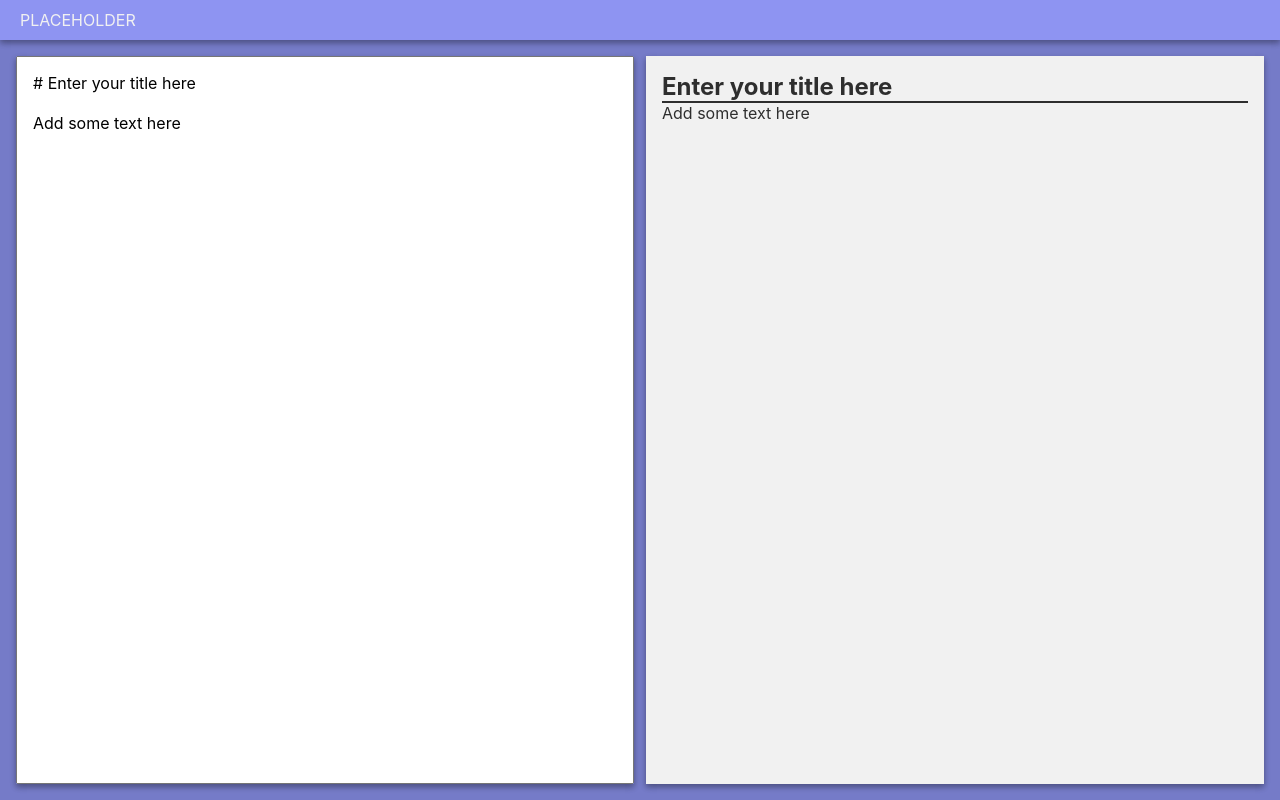
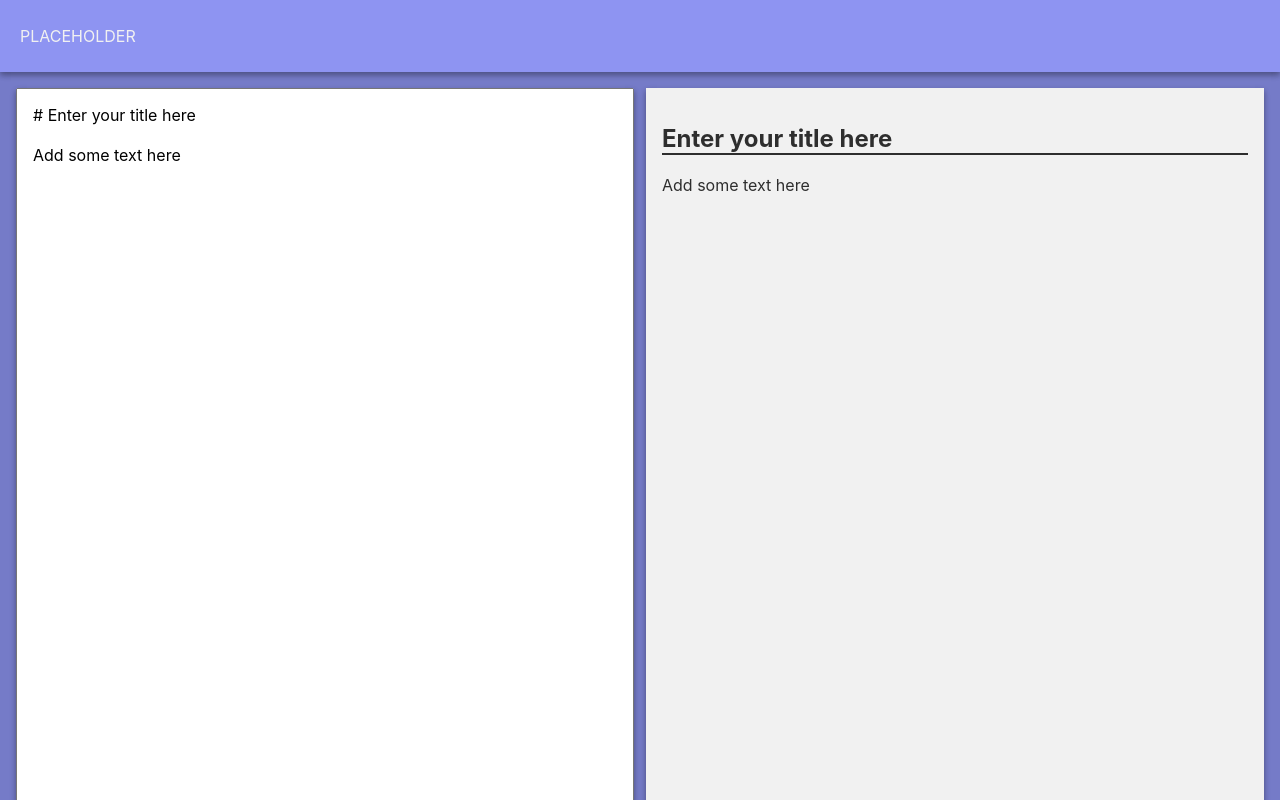
Before and after one commit to Roykovich/md-blog, a React (Create React App) app: page / in a window 1280 px wide. Built offline with nearby package versions, Linux system fonts and the light colour scheme.

Commit message:
move margin from * selector to html and body selectors

```diff
--- a/src/index.css
+++ b/src/index.css
@@ -11,12 +11,12 @@
   -webkit-font-smoothing: antialiased;
   -moz-osx-font-smoothing: grayscale;
   box-sizing: border-box;
-  margin: 0;
 }
 
 html,
 body {
   overflow: hidden;
+  margin: 0;
 }
 /*  Here I will put some default values of my design system */
 :root {
```
